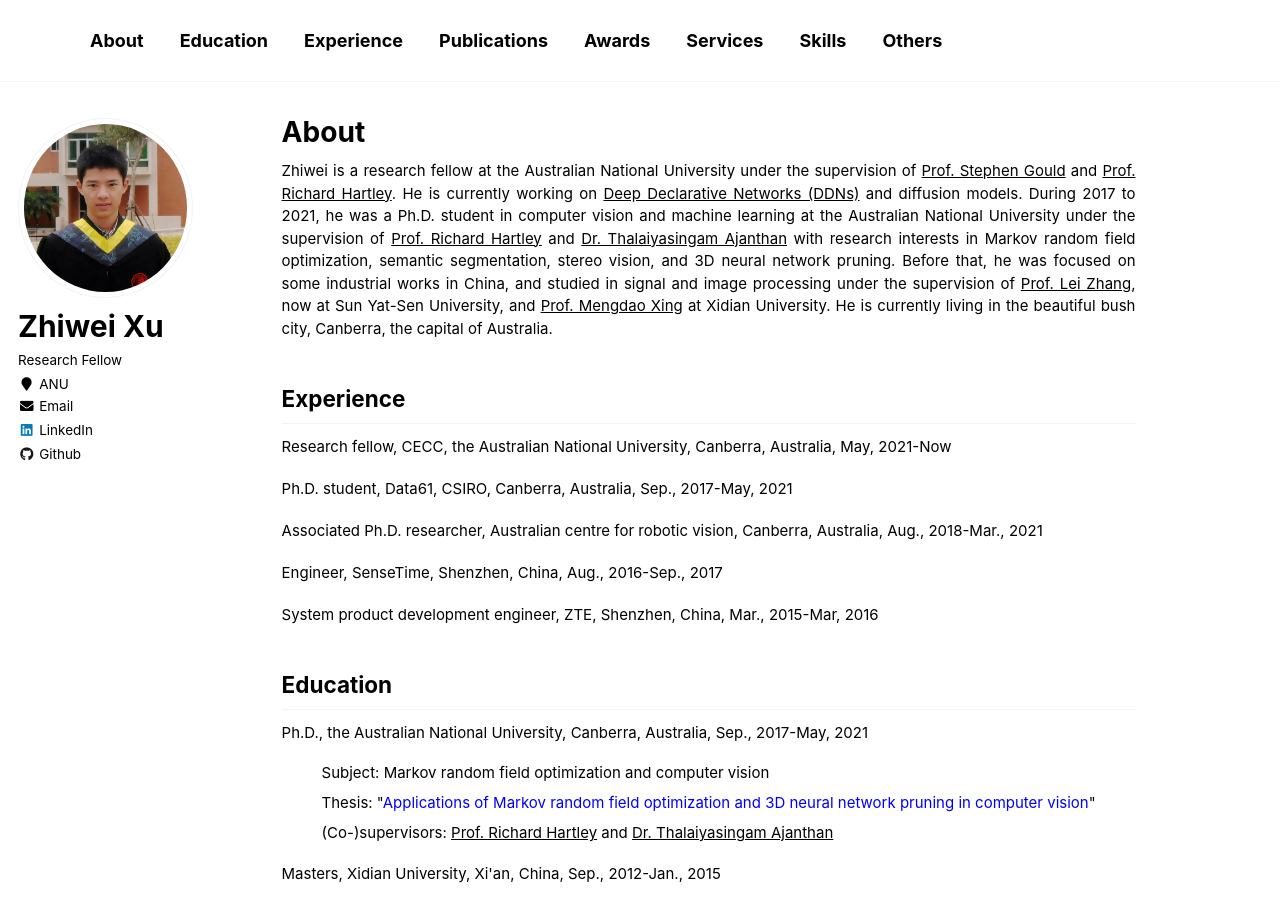
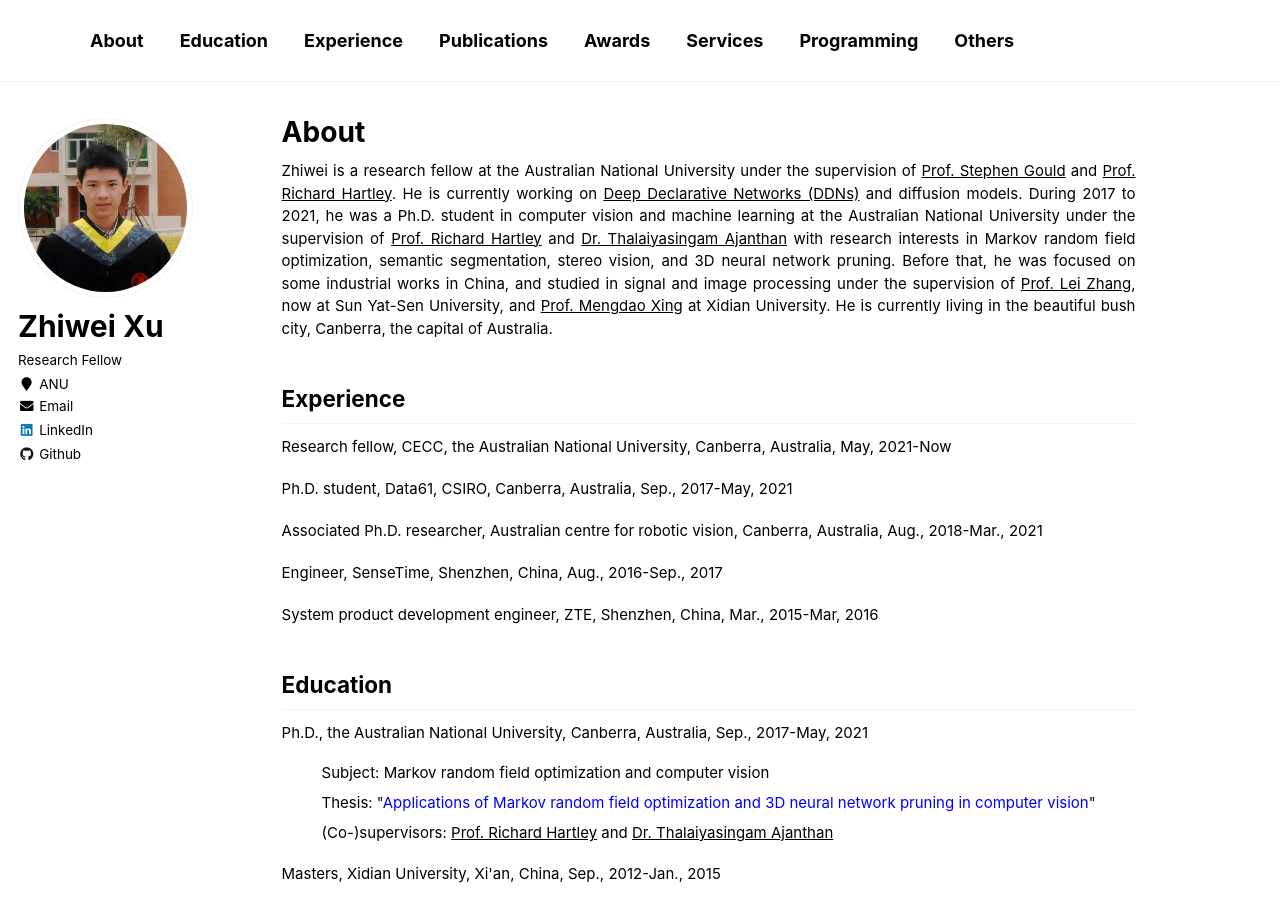
Before and after one commit to zwxu064/zwxu064.github.io, a Jekyll site: the page built from _pages/about.html, in a window 1280 px wide and 900 px high. Built offline with Jekyll 4.4.1, drawn with Linux system fonts in a browser that asks for light colours.

Commit message:
Update navigation.yml

```diff
--- a/_data/navigation.yml
+++ b/_data/navigation.yml
@@ -18,7 +18,7 @@ main:
   - title: "Services"
     url: http://zwxu064.github.io/index.html#services
 
-  - title: "Skills"
+  - title: "Programming"
     url: http://zwxu064.github.io/index.html#skills
 
   - title: "Others"
```
